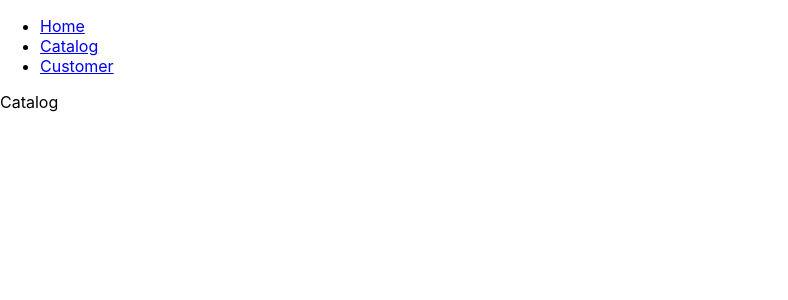
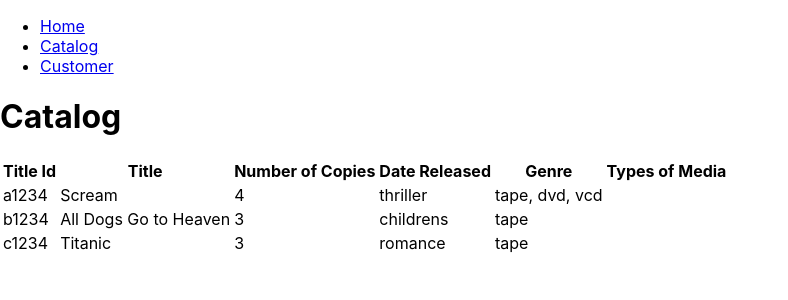
Before and after one commit to arnoprincestonpan/react-rental-store, a React (Create React App) app: page /catalog in a window 1280 px wide. Shown: the top 300 px of the page, without its empty margins (0-788 px from the left). Built offline with nearby package versions, Linux system fonts and the light colour scheme.

Commit message:
catalog table added

```diff
--- a/src/data/catalog.json
+++ b/src/data/catalog.json
@@ -1,5 +1,96 @@
 [
     {
-
+        "titleId" : "a1234",
+        "title" : "Scream",
+        "itemCopies" : [
+            {
+                "itemId" : "a1234a",
+                "itemStatus" : true,
+                "itemGrade" : "norm",
+                "itemMedia" : "tape",
+                "titleId" : "a1234"
+            },
+            {
+                "itemId" : "a1234b",
+                "itemStatus" : true,
+                "itemGrade" : "norm",
+                "itemMedia" : "dvd",
+                "titleId" : "a1234"
+            },
+            {
+                "itemId" : "a1234c",
+                "itemStatus" : true,
+                "itemGrade" : "norm",
+                "itemMedia" : "tape",
+                "titleId" : "a1234"
+            },
+            {
+                "itemId" : "a1234d",
+                "itemStatus" : true,
+                "itemGrade" : "norm",
+                "itemMedia" : "vcd",
+                "titleId" : "a1234"
+            }
+        ],
+        "dateReleased" : "1997/06/24",
+        "genre" : "thriller"
+    },
+    {
+        "titleId" : "b1234",
+        "title" : "All Dogs Go to Heaven",
+        "itemCopies" : [
+            {
+                "itemId" : "b1234a",
+                "itemStatus" : true,
+                "itemGrade" : "norm",
+                "itemMedia" : "tape",
+                "titleId" : "b1234"
+            },
+            {
+                "itemId" : "b1234b",
+                "itemStatus" : true,
+                "itemGrade" : "norm",
+                "itemMedia" : "tape",
+                "titleId" : "b1234"
+            },
+            {
+                "itemId" : "b1234c",
+                "itemStatus" : true,
+                "itemGrade" : "norm",
+                "itemMedia" : "tape",
+                "titleId" : "b1234"
+            }
+        ],
+        "dateReleased" : "1990/08/28",
+        "genre" : "childrens"
+    },
+    {
+        "titleId" : "c1234",
+        "title" : "Titanic",
+        "itemCopies" : [
+            {
+                "itemId" : "c1234a",
+                "itemStatus" : true,
+                "itemGrade" : "norm",
+                "itemMedia" : "tape",
+                "titleId" : "c1234"
+            },
+            {
+                "itemId" : "c1234b",
+                "itemStatus" : true,
+                "itemGrade" : "norm",
+                "itemMedia" : "tape",
+                "titleId" : "c1234"
+            },
+            {
+                "itemId" : "c1234c",
+                "itemStatus" : true,
+                "itemGrade" : "norm",
+                "itemMedia" : "tape",
+                "titleId" : "c1234"
+            }
+        ],
+        "dateReleased" : "1998/09/01",
+        "genre" : "romance"
     }
 ]
--- a/src/pages/Catalog.js
+++ b/src/pages/Catalog.js
@@ -9,10 +9,43 @@
  */
 
 import React from 'react'
+import catalogData from "../data/catalog.json"
 
 function Catalog() {
+  const catalogItems = catalogData.map(catalog =>
+    (
+      <tr key={catalog.titleId}>
+        <td>{catalog.titleId}</td>
+        <td>{catalog.title}</td>
+        <td>{catalog.itemCopies.length}</td>
+        <td>{catalog.genre}</td>
+        <td>
+          {
+            [...new Set(catalog.itemCopies.map(item => item.itemMedia))].join(", ")
+          }
+        </td>
+      </tr>
+    )
+  )
   return (
-    <div>Catalog</div>
+    <div className="catalog">
+      <h1>Catalog</h1>
+      <table>
+        <thead>
+          <tr>
+            <th>Title Id</th>
+            <th>Title</th>
+            <th>Number of Copies</th>
+            <th>Date Released</th>
+            <th>Genre</th>
+            <th>Types of Media</th>
+          </tr>
+        </thead>
+        <tbody>
+          {catalogItems}
+        </tbody>
+      </table>
+    </div>
   )
 }
 
```
